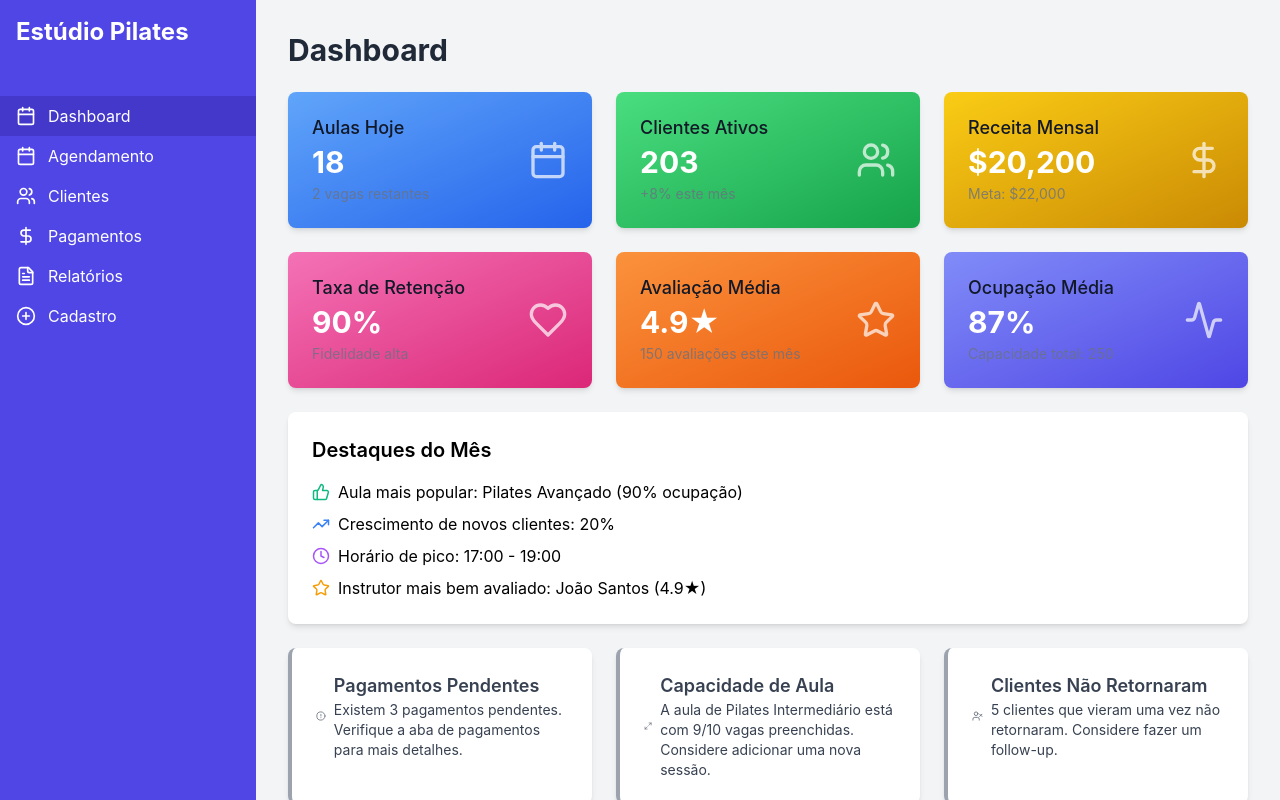
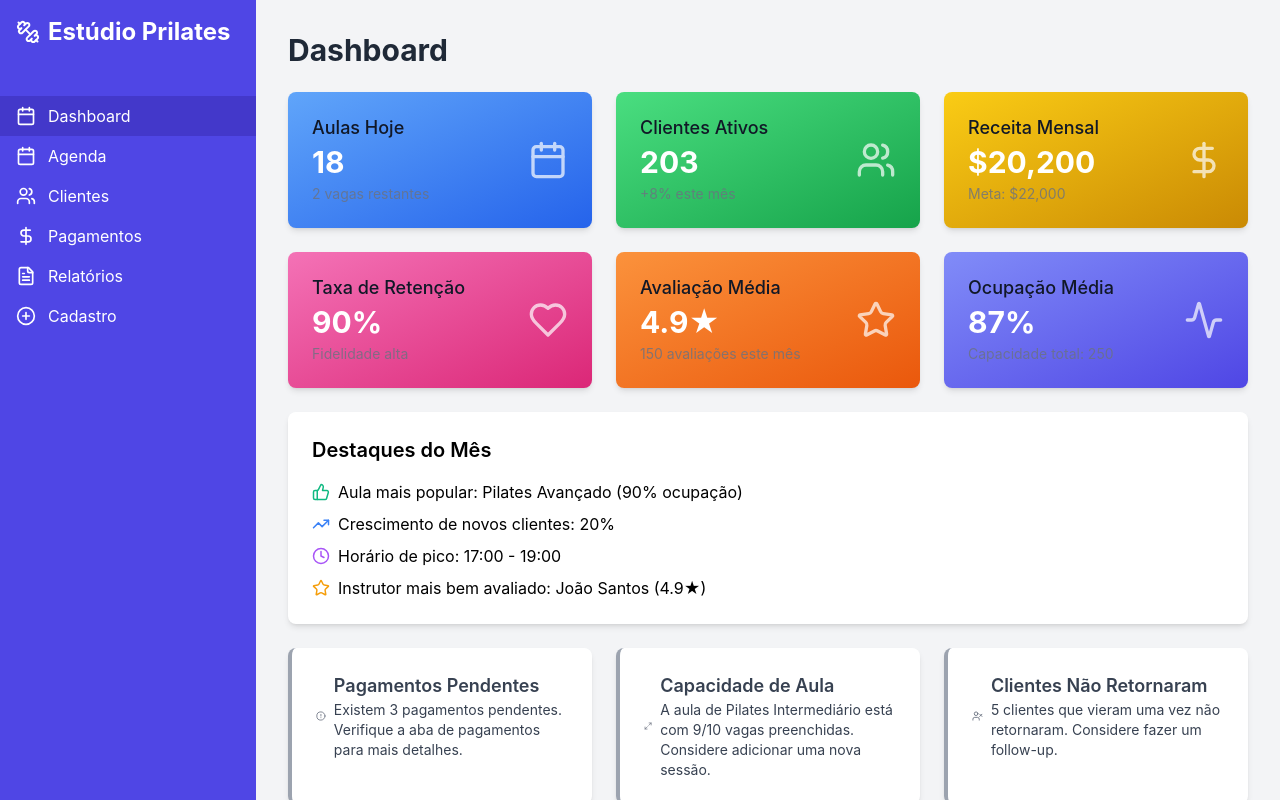
Before and after one commit to TamLeal/pilates-app, a React (Vite) app: page / in a window 1280 px wide. Built offline with nearby package versions, Linux system fonts and the light colour scheme.

Commit message:
dashboard page cards notice

```diff
--- a/src/App.jsx
+++ b/src/App.jsx
@@ -11,6 +11,7 @@ import {
   DollarSign,
   FileText,
   PlusCircle,
+  Dumbbell, // Ícone de haltere substituto
 } from 'lucide-react';
 
 const PilatesStudioDashboard = () => {
@@ -20,7 +21,7 @@ const PilatesStudioDashboard = () => {
     switch (activeTab) {
       case 'dashboard':
         return <Dashboard />;
-      case 'agendamento':
+      case 'agendamento': // A lógica interna ainda usa "agendamento"
         return <Agendamento />;
       case 'clientes':
         return <Clientes />;
@@ -38,8 +39,9 @@ const PilatesStudioDashboard = () => {
   return (
     <div className="flex h-screen bg-gray-100">
       <div className="w-64 bg-indigo-600 text-white">
-        <div className="p-4">
-          <h1 className="text-2xl font-bold">Estúdio Pilates</h1>
+        <div className="p-4 flex items-center">
+          <Dumbbell size={24} className="mr-2" /> {/* Ícone de haltere substituto */}
+          <h1 className="text-2xl font-bold">Estúdio Prilates</h1> {/* Nome atualizado */}
         </div>
         <nav className="mt-8">
           <NavButton
@@ -51,8 +53,8 @@ const PilatesStudioDashboard = () => {
           />
           <NavButton
             icon={<Calendar size={20} />}
-            label="Agendamento"
-            tab="agendamento"
+            label="Agenda" // Nome da aba atualizado
+            tab="agendamento" // A lógica interna ainda usa "agendamento"
             activeTab={activeTab}
             setActiveTab={setActiveTab}
           />
```
